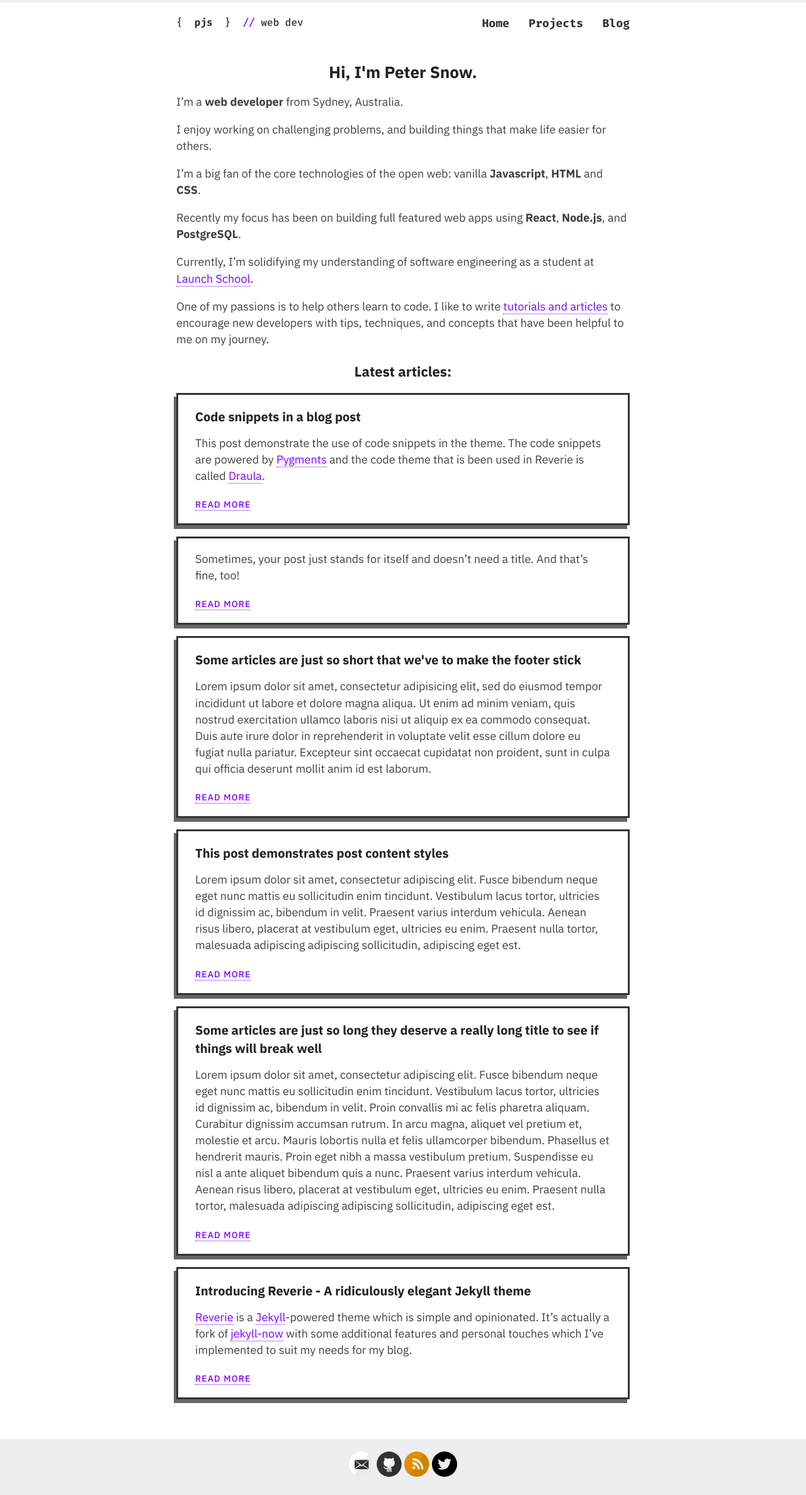
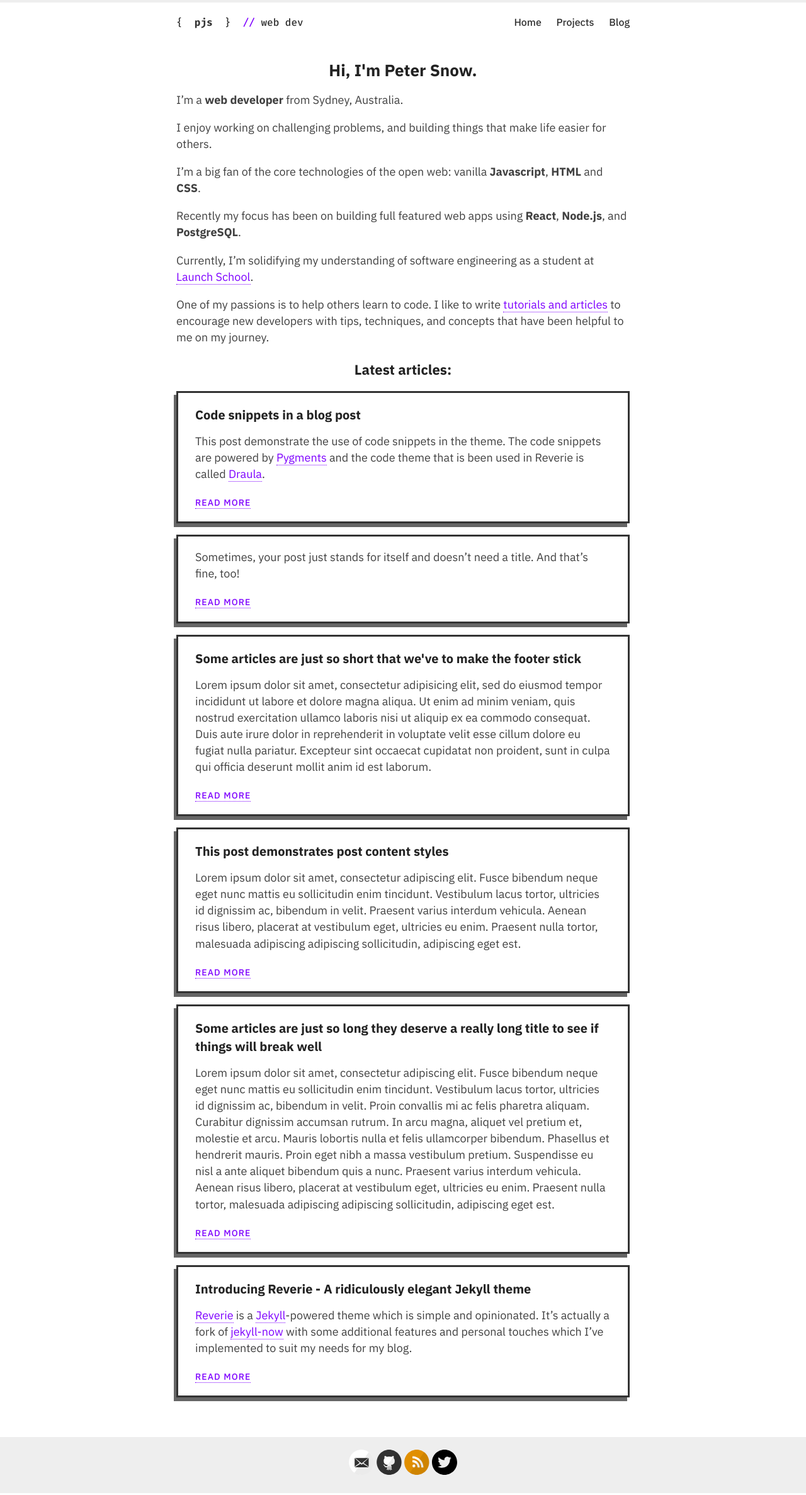
Before and after one commit to peterjsnow/peterjsnow.github.io, a Jekyll site: the page built from index.md, in a window 1280 px wide. Shown: the whole page at 63% size. Built offline with Jekyll 4.4.1, drawn with Linux system fonts in a browser that asks for light colours.

Commit message:
nav styling

```diff
--- a/_layouts/default.html
+++ b/_layouts/default.html
@@ -33,7 +33,7 @@
               </h1>
             </div>
 
-            <nav class="caps-link">
+            <nav>
               <a href="{{ site.baseurl }}/">Home</a>
               <a href="{{ site.baseurl }}/projects">Projects</a>
               <a href="{{ site.baseurl }}/blog">Blog</a>
--- a/assets/style.scss
+++ b/assets/style.scss
@@ -314,10 +314,8 @@ table tr td :last-child {
 
 nav {
   float: right;
-  font-family: $mono;
-  font-size: 18px;
-  font-weight: bold;
-  letter-spacing: 0.1;
+  font-size: 16px;
+  font-weight: 500;
   opacity: 50%;
 
   @include mobile {
```
